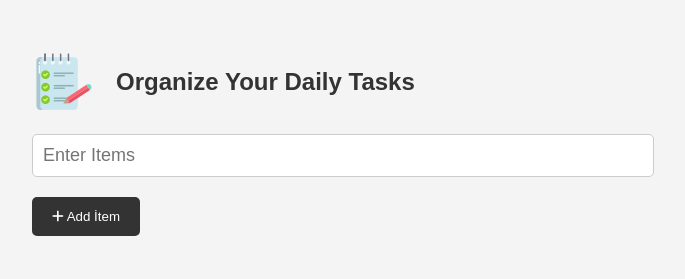
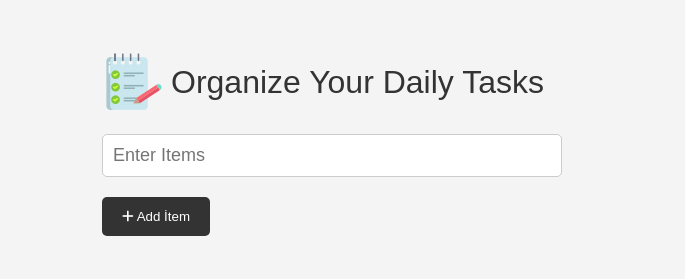
Before and after one commit to gunhuseyin/To-Do-List, a plain HTML site: page index.html in a window 1280 px wide. Shown: the whole page, without its empty margins (308-993 px from the left). Drawn offline with Linux system fonts and the light colour scheme.

Commit message:
Update style.css

```diff
--- a/style.css
+++ b/style.css
@@ -1,6 +1,9 @@
-* {
+*,
+*::before,
+*::after {
     padding: 0;
     margin: 0;
+    box-sizing: border-box;
 }
 
 body {
@@ -8,13 +11,12 @@ body {
     color: #333;
     font-family: Arial, Helvetica, sans-serif;
     line-height: 1.5;
-    box-sizing: border-box;
-    font-size: 1rem;
-    height: 100vh;
+    font-size: 16px;
+
 }
 
 .container {
-    max-width: 600px;
+    max-width: 500px;
     padding: 20px;
     margin: 30px auto;
 }
@@ -27,13 +29,15 @@ header {
     justify-content: start;
     align-items: center;
     margin-bottom: 20px;
+    text-align: center;
 
 }
 
 header h1 {
-    margin-left: 20px;
-    font-size: 1.5rem;
+    font-weight: 300;
+    margin-left: 5px;
 }
+
 
 .form-input {
     width: 100%;
```
